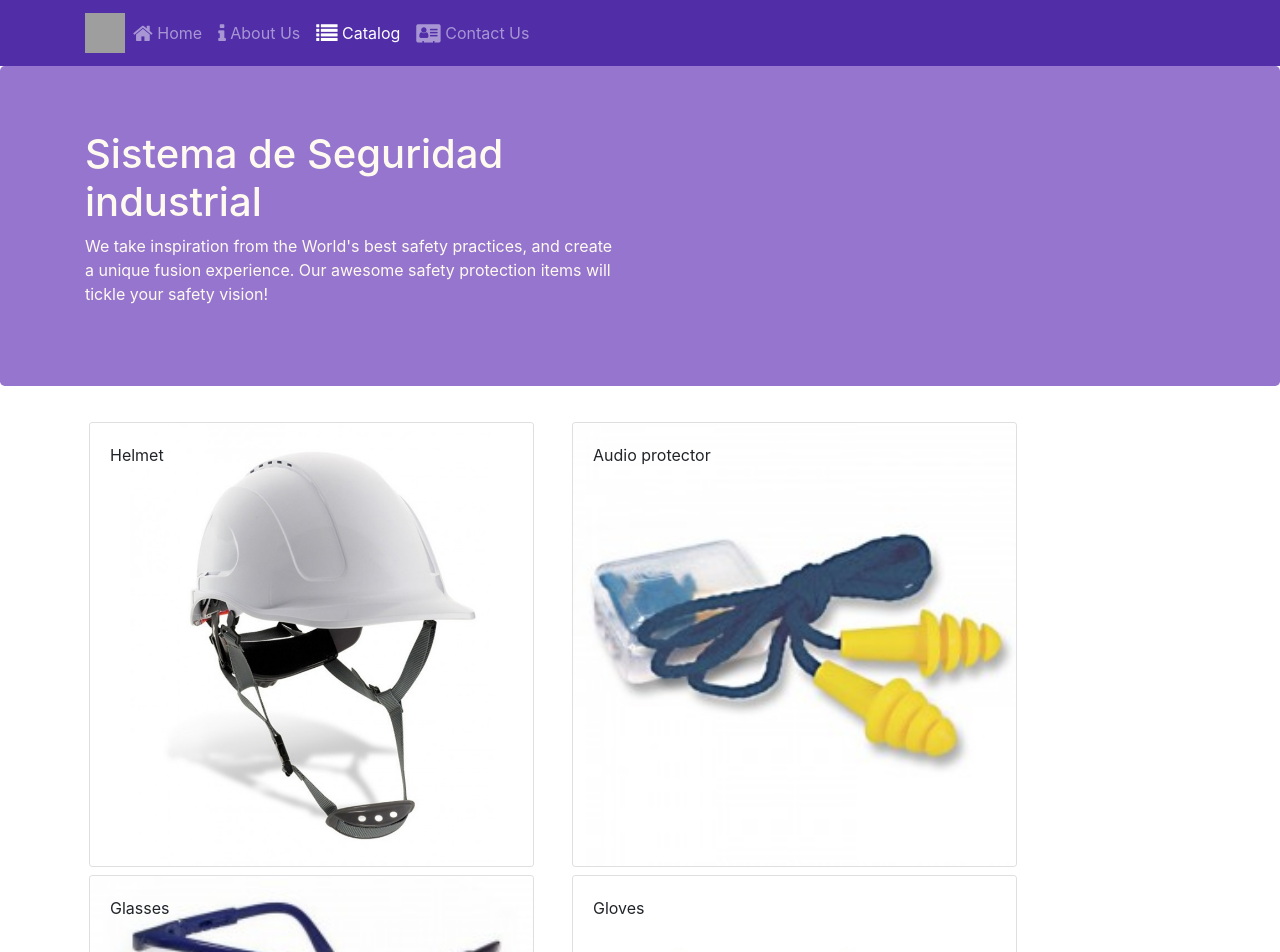
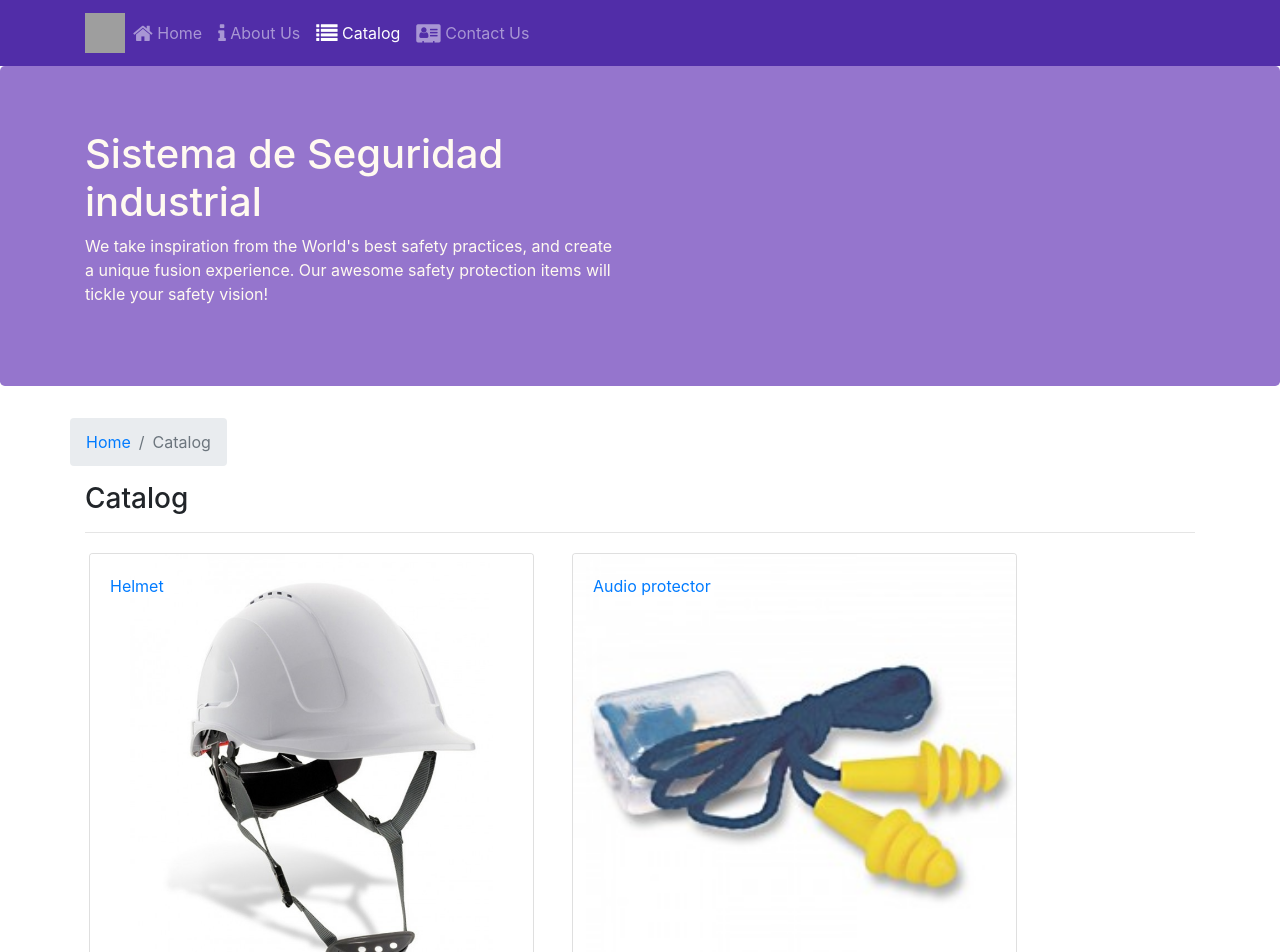
Before and after one commit to cmtp/ssi-react-app, a React (Create React App) app: page /catalog in a window 1280 px wide. Shown: the top 952 px of the page. Built offline with nearby package versions, Linux system fonts and the light colour scheme; grey boxes are pictures that could not be loaded.

Commit message:
Create single page application

```diff
--- a/src/components/Catalog.js
+++ b/src/components/Catalog.js
@@ -1,17 +1,23 @@
 import React from 'react';
-import { Card, CardImg, CardImgOverlay, CardTitle } from 'reactstrap';
+import {
+  Card,
+  CardImg,
+  CardImgOverlay,
+  CardTitle,
+  Breadcrumb,
+  BreadcrumbItem,
+} from 'reactstrap';
+import { Link } from 'react-router-dom';
 
-function RenderCatalogItem({ item, onClick }) {
+function RenderCatalogItem({ item }) {
   return (
-    <Card
-      onClick={() => {
-        onClick(item.id);
-      }}
-    >
-      <CardImg width="100%" src={item.image} alt={item.name} />
-      <CardImgOverlay>
-        <CardTitle>{item.name}</CardTitle>
-      </CardImgOverlay>
+    <Card>
+      <Link to={`/catalog/${item.id}`}>
+        <CardImg width="100%" src={item.image} alt={item.name} />
+        <CardImgOverlay>
+          <CardTitle>{item.name}</CardTitle>
+        </CardImgOverlay>
+      </Link>
     </Card>
   );
 }
@@ -26,6 +32,18 @@ const Catalog = props => {
   });
   return (
     <div className="container">
+      <div className="row">
+        <Breadcrumb>
+          <BreadcrumbItem>
+            <Link to="/home">Home</Link>
+          </BreadcrumbItem>
+          <BreadcrumbItem active>Catalog</BreadcrumbItem>
+        </Breadcrumb>
+        <div className="col-12">
+          <h3>Catalog</h3>
+          <hr />
+        </div>
+      </div>
       <div className="row">{catalog}</div>
     </div>
   );
--- a/src/components/Contact.js
+++ b/src/components/Contact.js
@@ -1,7 +1,22 @@
 import React from 'react';
+import { Breadcrumb, BreadcrumbItem } from 'reactstrap';
+
+import { Link } from 'react-router-dom';
 
 const Contact = () => (
   <div className="container">
+    <div className="row">
+      <Breadcrumb>
+        <BreadcrumbItem>
+          <Link to="/home">Home</Link>
+        </BreadcrumbItem>
+        <BreadcrumbItem active>Contact Us</BreadcrumbItem>
+      </Breadcrumb>
+      <div className="col-12">
+        <h3>Contact Us</h3>
+        <hr />
+      </div>
+    </div>
     <div className="row row-content">
       <div className="col-12">
         <h3>Location Information</h3>
--- a/src/components/ItemDetail.js
+++ b/src/components/ItemDetail.js
@@ -1,5 +1,15 @@
 import React from 'react';
-import { Card, CardBody, CardImg, CardText, CardTitle } from 'reactstrap';
+import {
+  Card,
+  CardBody,
+  CardImg,
+  CardText,
+  CardTitle,
+  Breadcrumb,
+  BreadcrumbItem,
+} from 'reactstrap';
+
+import { Link } from 'react-router-dom';
 
 function RenderItem({ item }) {
   if (item != null) {
@@ -12,9 +22,8 @@ function RenderItem({ item }) {
         </CardBody>
       </Card>
     );
-  } else {
-    return <div />;
   }
+  return <div />;
 }
 
 function RenderComments({ comments }) {
@@ -43,20 +52,33 @@ function RenderComments({ comments }) {
         <ul className="list-unstyled">{commentsItems}</ul>
       </div>
     );
-  } else {
-    return <div />;
   }
+  return <div />;
 }
 
 const ItemDetail = props => {
   console.log('ItemDetail render es invocado');
   return (
-    <div className="row">
-      <div className="col-12 col-md-5 m-1">
-        <RenderItem item={props.item} />
+    <div className="container">
+      <div className="row">
+        <Breadcrumb>
+          <BreadcrumbItem>
+            <Link to="/catalog">Catalog</Link>
+          </BreadcrumbItem>
+          <BreadcrumbItem active>{props.item.name}</BreadcrumbItem>
+        </Breadcrumb>
+        <div className="col-12">
+          <h3>{props.item.name}</h3>
+          <hr />
+        </div>
       </div>
-      <div className="col-12 col-md-5 m-1">
-        <RenderComments comments={props.item ? props.item.comments : null} />
+      <div className="row">
+        <div className="col-12 col-md-5 m-1">
+          <RenderItem item={props.item} />
+        </div>
+        <div className="col-12 col-md-5 m-1">
+          <RenderComments item={props.comments} />
+        </div>
       </div>
     </div>
   );
--- a/src/components/Main.js
+++ b/src/components/Main.js
@@ -43,6 +43,21 @@ class Main extends Component {
       );
     };
 
+    const ItemWithId = ({ match }) => {
+      return (
+        <ItemDetail
+          item={
+            this.state.items.filter(
+              item => item.id === parseInt(match.params.itemId, 10)
+            )[0]
+          }
+          comments={this.state.comments.filter(
+            comment => comment.itemId === parseInt(match.params.itemId, 10)
+          )}
+        />
+      );
+    };
+
     return (
       <div>
         <Header />
@@ -53,6 +68,7 @@ class Main extends Component {
             path="/catalog"
             component={() => <Catalog items={this.state.items} />}
           />
+          <Route path="/catalog/:itemId" component={ItemWithId} />
           <Route exact path="/contactus" component={Contact} />} />
           <Redirect to="/home" />
         </Switch>
```
